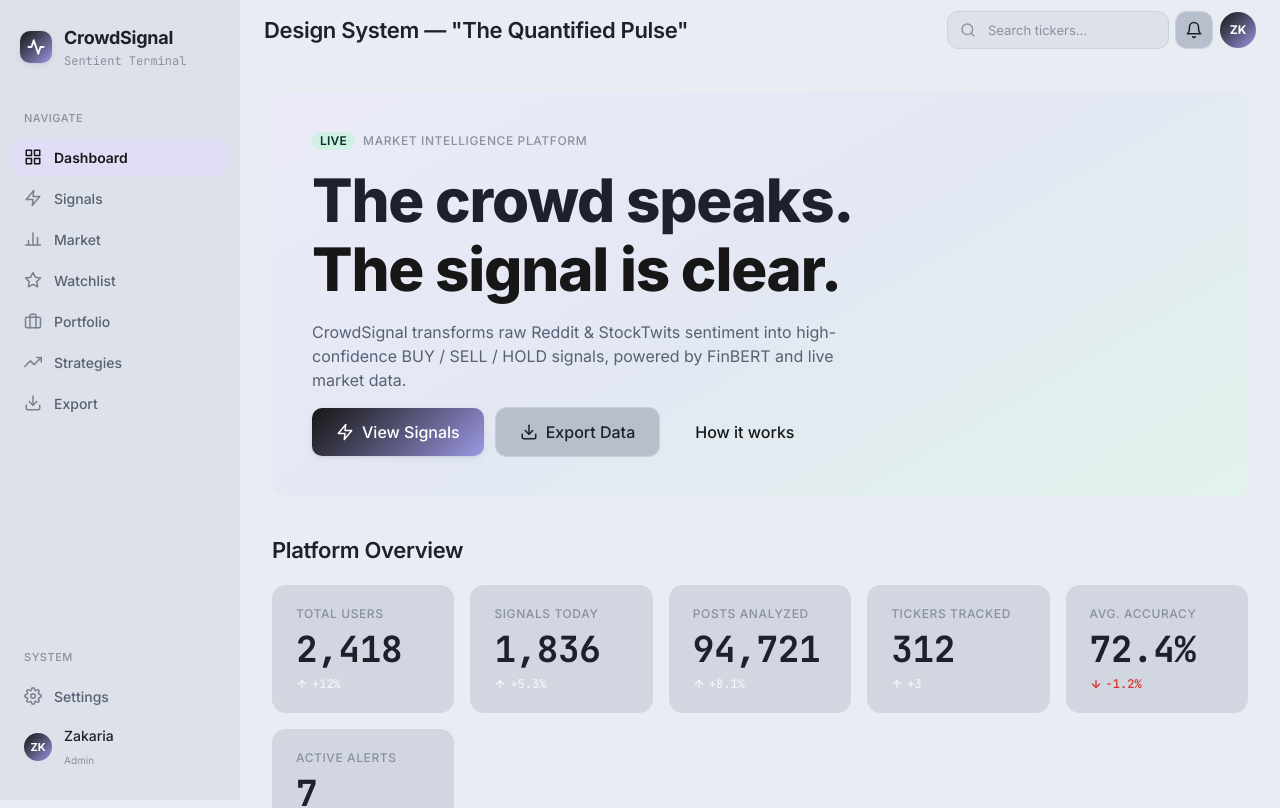
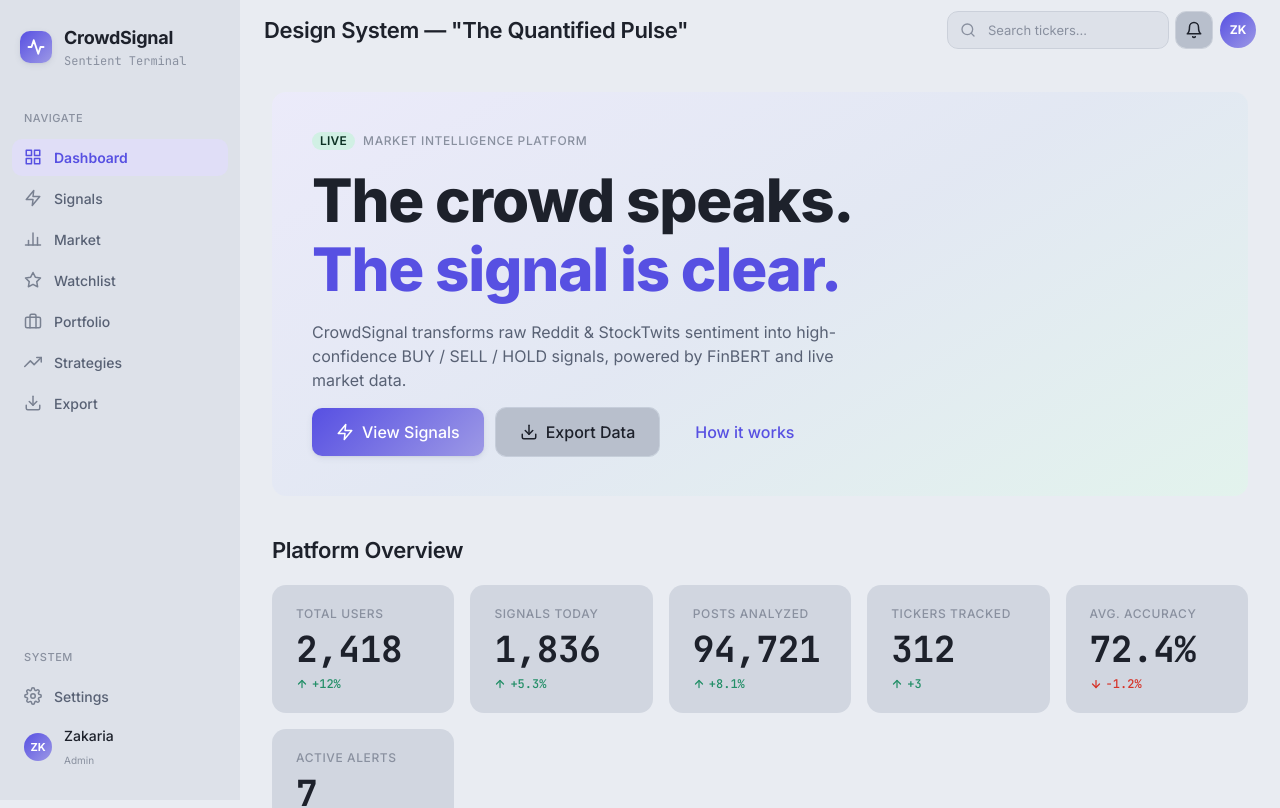
Before and after one commit to ZakariaElKhaldi/pfa-frontend, a React (Vite) app: page / in a window 1280 px wide. Shown: the top 808 px of the page. Built offline with nearby package versions, Linux system fonts and the light colour scheme.

Commit message:
design sys

```diff
--- a/src/index.css
+++ b/src/index.css
@@ -20,7 +20,7 @@
    -------------------------------------------------------------------------- */
 :root {
   /* ── COLOR: PRIMARY ACCENT ─────────────────────────────────────────────── */
-  --primary:          oklch(0.205 0 0);        /* Luminous indigo */
+  --primary:                hsl(243, 72%, 60%);        /* Luminous indigo */
   --primary-hover:          hsl(243, 72%, 55%);
   --primary-container:      hsl(243, 60%, 75%);        /* Gradient endpoint */
   --on-primary:             hsl(0, 0%, 100%);
@@ -47,7 +47,7 @@
   --outline-variant:        hsla(220, 15%, 45%, 0.22); /* Ghost border */
 
   /* ── COLOR: SEMANTIC — SECONDARY (Bullish / Success) ─────────────────── */
-  --secondary:          oklch(0.97 0 0);
+  --secondary:              hsl(158, 60%, 35%); /* Bullish green */
   --secondary-container:    hsl(158, 50%, 88%);
   --on-secondary:           hsl(0, 0%, 100%);
   --on-secondary-container: hsl(158, 60%, 12%);
```
